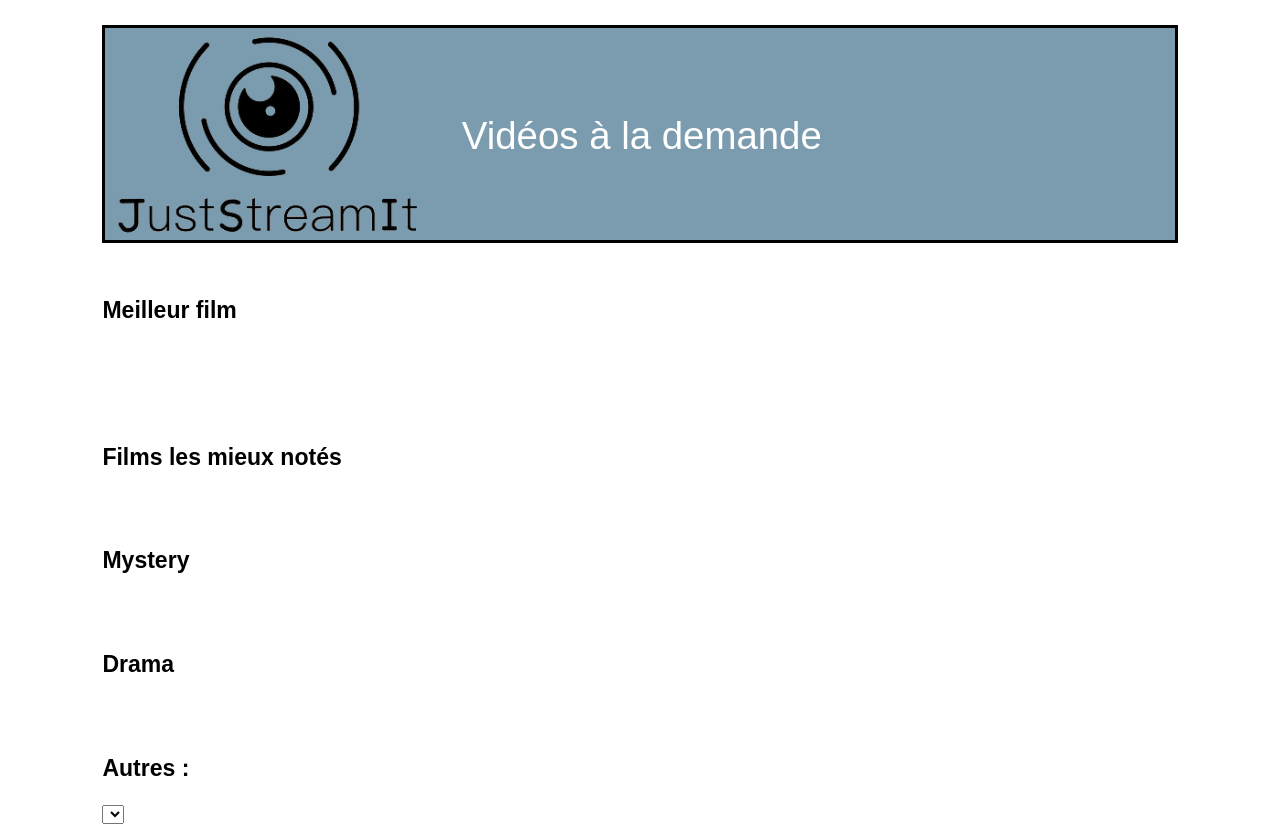
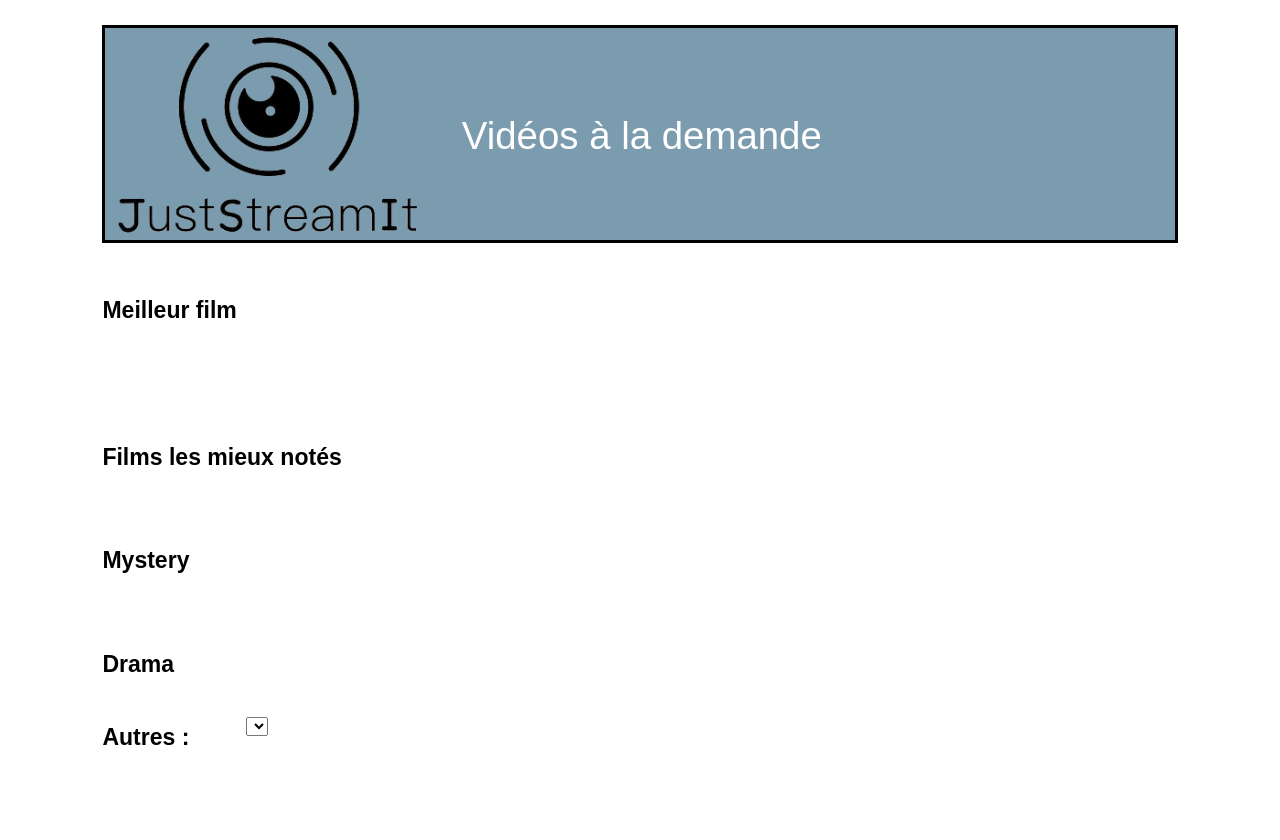
Before and after one commit to NicolasF425/Projet6, a plain HTML site: page index.html in a window 1280 px wide. After the commit the page ends 800 px from the top, so only its background shows below. Drawn offline with Linux system fonts and the light colour scheme; no server answers.

Commit message:
maj mise en page projet6

```diff
--- a/index.html
+++ b/index.html
@@ -38,7 +38,7 @@
   </div>
   <p><button id="plus_genre2" class="button-visibility voir-plus-button">Voir plus</button></p>
   <!-- section genre au choix -->
-  <div class="centrage">
+  <div class="text_and_menu">
     <p class="h2" id="texte_genre_choisi">Autres : </p>
     <div>
       <select id="menu-choix-genre">
@@ -52,15 +52,18 @@
   <div class="modal" id="fiche_film">
     <div class="modal-content" id="infos-film">
       <span class="close">&times;</span>
+      <div class="text_and_menu">
         <img id="img_modale">
+        <div>
           <p id="titre_modale">titre</p>
           <p id="date_genres_modale">date sortie</p>
           <p id="classification_duree_pays">classification</p>
           <p id="score_imdb_recettes">score</p>
           <p id="realisateur">realisateur</p>
+        </div>
+      </div>
       <p id="acteurs">acteurs</p>
       <p id="desc_modale">description</p>
-
     </div>
   </div>
   <script src="scripts/script.js"></script>
--- a/styles.css
+++ b/styles.css
@@ -324,3 +324,8 @@ body {
   text-decoration: none;
   cursor: pointer;
 }
+
+.text_and_menu {
+  display: grid;
+  grid-template-columns: 0.4fr 2.6fr;
+}
```
Also changed, not shown: images/image1_300x200.jpg (deleted), images/image2_300x200.jpg (deleted), images/image3_300x200.jpg (deleted). Lines whose indentation alone changed are shown as unchanged.
